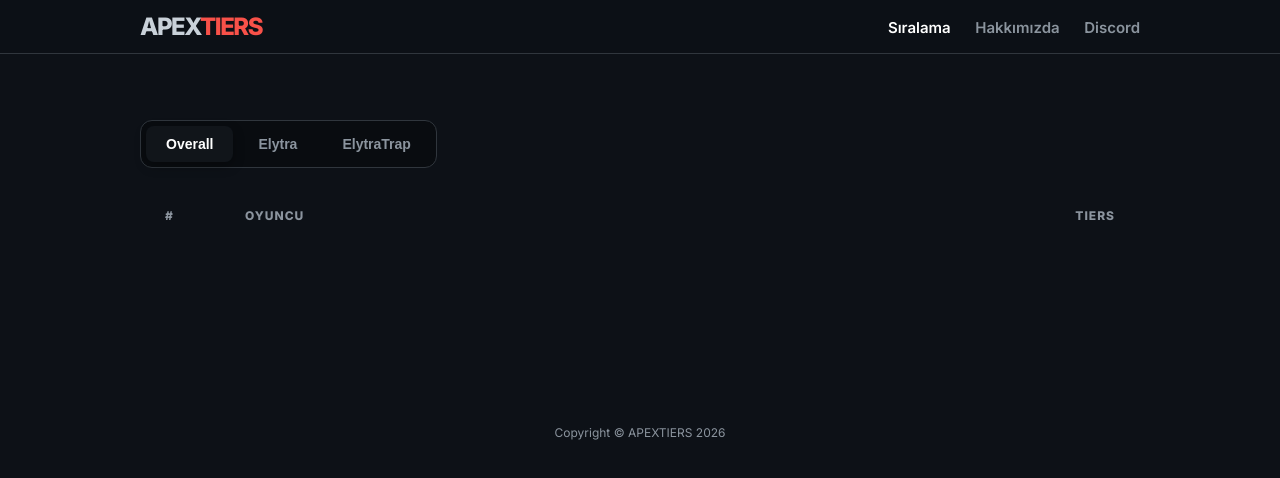
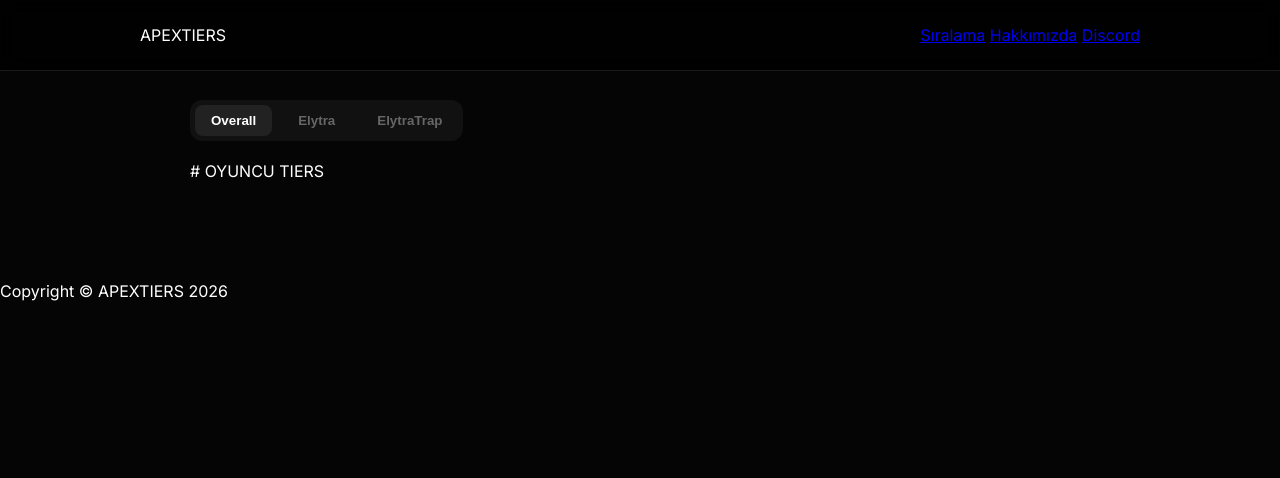
Before and after one commit to Havalicocuk31v2/Apextierlist., a website: page public/index.html in a window 1280 px wide. Drawn offline with Linux system fonts and the light colour scheme; no server answers.

Commit message:
Update style.css

```diff
--- a/public/style.css
+++ b/public/style.css
@@ -1,125 +1,44 @@
 :root {
-    --bg-color: #0d1117;
-    --card-bg: rgba(22, 27, 34, 0.6);
-    --border-color: #30363d;
-    --text-color: #c9d1d9;
-    --accent-color: #f85149;
-    --muted-text: #8b949e;
-
-    /* MCTiers Orijinal Paleti */
-    --ht1: #ff4500; --ht2: #ff8c00; --ht3: #ffaa00; --ht4: #ffd700; --ht5: #ffff00;
-    --lt1: #00bfff; --lt2: #1e90ff; --lt3: #4169e1; --lt4: #8a2be2; --lt5: #9400d3;
+    --bg: #050505;
+    --card: #0d0d0d;
+    --border: #1a1a1a;
+    --accent: #ff4d4d;
+    --text: #ffffff;
+    --muted: #666666;
+    /* Tier Renkleri */
+    --ht: #ffaa00; --lt: #58a6ff;
 }
 
-body {
-    background-color: var(--bg-color);
-    color: var(--text-color);
-    font-family: 'Inter', sans-serif;
-    margin: 0; padding: 0;
-    overflow-x: hidden;
-}
+body { background: var(--bg); color: var(--text); font-family: 'Inter', sans-serif; margin: 0; }
+.container { max-width: 900px; margin: 100px auto; padding: 0 20px; }
 
-.container {
-    max-width: 1000px;
-    margin: 120px auto;
-    padding: 0 20px;
-}
+/* Navbar & Kit Selector */
+.navbar { background: rgba(0,0,0,0.8); backdrop-filter: blur(10px); border-bottom: 1px solid var(--border); position: fixed; width: 100%; top: 0; z-index: 1000; }
+.nav-container { height: 70px; display: flex; justify-content: space-between; align-items: center; max-width: 1000px; margin: 0 auto; padding: 0 20px; }
+.kit-selector { display: flex; gap: 10px; margin-bottom: 20px; background: #111; padding: 5px; border-radius: 12px; width: fit-content; }
+.kit-btn { background: transparent; border: none; color: var(--muted); padding: 8px 16px; border-radius: 8px; cursor: pointer; font-weight: 700; transition: 0.3s; }
+.kit-btn.active { background: #222; color: white; }
 
-/* Navbar */
-.navbar {
-    background: rgba(13, 17, 23, 0.95);
-    border-bottom: 1px solid var(--border-color);
-    padding: 12px 0;
-    position: fixed; width: 100%; top: 0; z-index: 1000;
-    backdrop-filter: blur(12px);
-}
+/* Liste Kartları */
+.player-card { background: var(--card); border: 1px solid var(--border); border-radius: 12px; padding: 15px 20px; margin-bottom: 8px; display: flex; align-items: center; justify-content: space-between; cursor: pointer; transition: 0.2s; }
+.player-card:hover { border-color: #333; transform: scale(1.01); background: #111; }
+.p-info { display: flex; align-items: center; gap: 12px; }
+.p-name { font-weight: 700; font-size: 16px; }
+.p-pts { font-size: 12px; color: var(--muted); font-weight: 600; display: block; }
 
-.nav-container { max-width: 1000px; margin: 0 auto; display: flex; justify-content: space-between; align-items: center; padding: 0 20px; }
-.logo { font-size: 24px; font-weight: 800; letter-spacing: -1.5px; }
-.logo span { color: var(--accent-color); }
-.nav-links a { color: var(--muted-text); text-decoration: none; margin-left: 20px; font-size: 15px; font-weight: 600; }
-.nav-links a.active { color: white; }
+/* Modal (Ayrıntılar) */
+.modal { display: none; position: fixed; inset: 0; background: rgba(0,0,0,0.9); z-index: 2000; }
+.modal-content { background: #0a0a0a; border: 1px solid #222; max-width: 400px; margin: 100px auto; border-radius: 24px; padding: 30px; position: relative; }
 
-/* Kit Selector (MCTiers Style) */
-.kit-selector {
-    display: flex; gap: 5px; margin-bottom: 30px;
-    background: #090c10; padding: 5px; border-radius: 12px; border: 1px solid var(--border-color);
-    width: fit-content;
-}
+/* Modern X Kapatma Tuşu */
+.close-btn { position: absolute; right: 20px; top: 20px; width: 32px; height: 32px; background: #1a1a1a; border-radius: 50%; display: flex; align-items: center; justify-content: center; cursor: pointer; font-size: 20px; color: var(--muted); transition: 0.3s; border: 1px solid #333; }
+.close-btn:hover { background: var(--accent); color: white; transform: rotate(90deg); }
 
-.kit-btn {
-    background: transparent; border: none; color: var(--muted-text);
-    padding: 10px 20px; border-radius: 8px; font-weight: 700; font-size: 14px;
-    display: flex; align-items: center; gap: 8px; cursor: pointer; transition: 0.2s;
-}
+.modal-header { text-align: center; margin-bottom: 20px; }
+.modal-header img { width: 64px; border-radius: 12px; margin-bottom: 10px; border: 2px solid #222; }
+.modal-tier-list { display: flex; flex-direction: column; gap: 10px; margin-top: 20px; }
+.tier-item { background: #000; padding: 12px 20px; border-radius: 12px; border: 1px solid #1a1a1a; display: flex; justify-content: space-between; align-items: center; }
 
-.kit-btn:hover { color: white; }
-.kit-btn.active { background: var(--card-bg); color: white; box-shadow: 0 4px 12px rgba(0,0,0,0.3); }
-
-/* Table Headings */
-.header-grid {
-    display: grid; grid-template-columns: 80px 1fr 150px;
-    padding: 10px 25px; color: var(--muted-text); font-size: 12px; font-weight: 800;
-    text-transform: uppercase; letter-spacing: 1px;
-}
-
-/* Player Card */
-.player-card {
-    display: grid; grid-template-columns: 80px 1fr 150px;
-    align-items: center; background: var(--card-bg);
-    border: 1px solid var(--border-color); border-radius: 12px;
-    margin-bottom: 10px; padding: 18px 25px; cursor: pointer; transition: 0.2s;
-}
-
-.player-card:hover { transform: translateY(-3px); background: rgba(33, 38, 45, 0.8); }
-.rank-num { font-size: 24px; font-weight: 800; font-style: italic; color: #30363d; }
-.player-info { display: flex; align-items: center; gap: 15px; }
-.player-avatar { width: 36px; height: 36px; border-radius: 8px; box-shadow: 0 4px 10px rgba(0,0,0,0.4); }
-.player-name-puan { display: flex; flex-direction: column; }
-.player-name { font-weight: 700; font-size: 17px; color: white; }
-.player-points { font-size: 12px; color: var(--muted-text); font-weight: 600; }
-.text-right { text-align: right; }
-
-/* Tier Badges (Dynamic Color) */
-.tier-badge {
-    padding: 6px 14px; border-radius: 8px; font-weight: 800; font-size: 14px;
-    border: 1px solid rgba(255,255,255,0.1); width: fit-content; display: inline-block;
-    text-shadow: 0 2px 4px rgba(0,0,0,0.5);
-}
-
-.tier-badge.large { font-size: 18px; padding: 8px 20px; border-radius: 10px; }
-
-/* Modal (Player Detail Panel) */
-.modal {
-    display: none; position: fixed; z-index: 2000; left: 0; top: 0;
-    width: 100%; height: 100%; overflow: auto;
-    background-color: rgba(0,0,0,0.85); backdrop-filter: blur(5px);
-}
-
-.modal-content {
-    background-color: #161b22; margin: 10% auto; padding: 30px;
-    border: 1px solid var(--border-color); border-radius: 16px;
-    width: 90%; max-width: 450px; position: relative;
-    box-shadow: 0 20px 50px rgba(0,0,0,0.7);
-    animation: modalSlide 0.3s ease;
-}
-
-@keyframes modalSlide { from { transform: translateY(-30px); opacity: 0; } to { transform: translateY(0); opacity: 1; } }
-
-/* Modern Close Button (MCTiers style) */
-.close-modal {
-    color: var(--muted-text); position: absolute; right: 20px; top: 15px;
-    font-size: 28px; font-weight: bold; cursor: pointer; transition: 0.2s;
-}
-
-.close-modal:hover { color: white; }
-
-.modal-body { display: flex; flex-direction: column; gap: 20px; }
-.modal-header-info { display: flex; align-items: center; gap: 20px; }
-#modal-avatar { width: 64px; height: 64px; border-radius: 12px; box-shadow: 0 8px 20px rgba(0,0,0,0.5); }
-#modal-username { font-size: 28px; font-weight: 800; color: white; margin: 0; }
-#modal-points { font-size: 16px; color: var(--muted-text); }
-.modal-tier-section { background: rgba(0,0,0,0.2); padding: 20px; border-radius: 12px; border: 1px solid var(--border-color); text-align: center; }
-.modal-tier-section h3 { margin: 0 0 10px 0; font-size: 14px; color: var(--muted-text); text-transform: uppercase; }
-
-footer { text-align: center; padding: 60px; color: var(--muted-text); font-size: 12px; }
+/* Tier Badge Renkleri */
+.ht1, .ht2, .ht3, .ht4, .ht5 { color: var(--ht); }
+.lt1, .lt2, .lt3, .lt4, .lt5 { color: var(--lt); }
```
